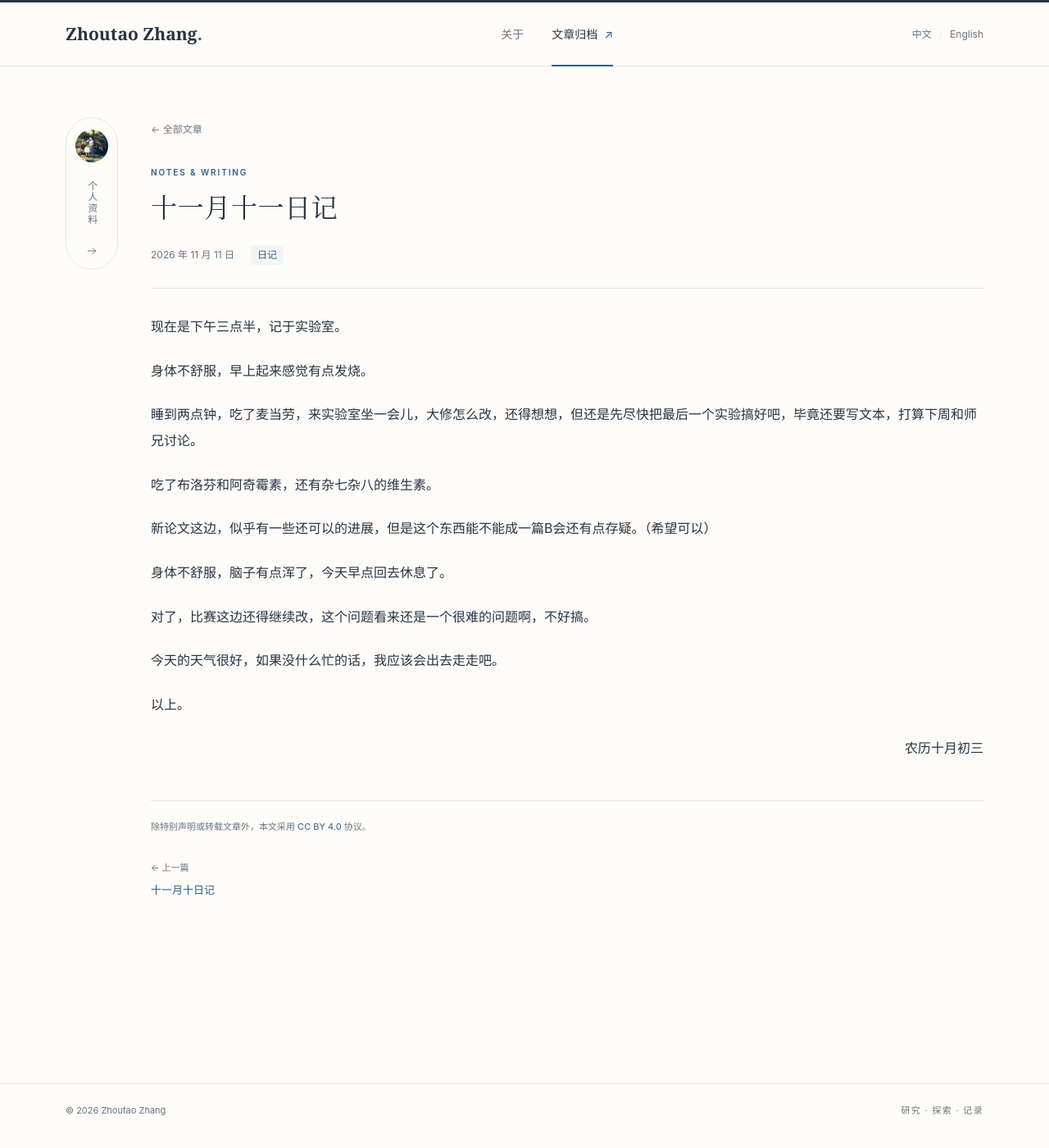
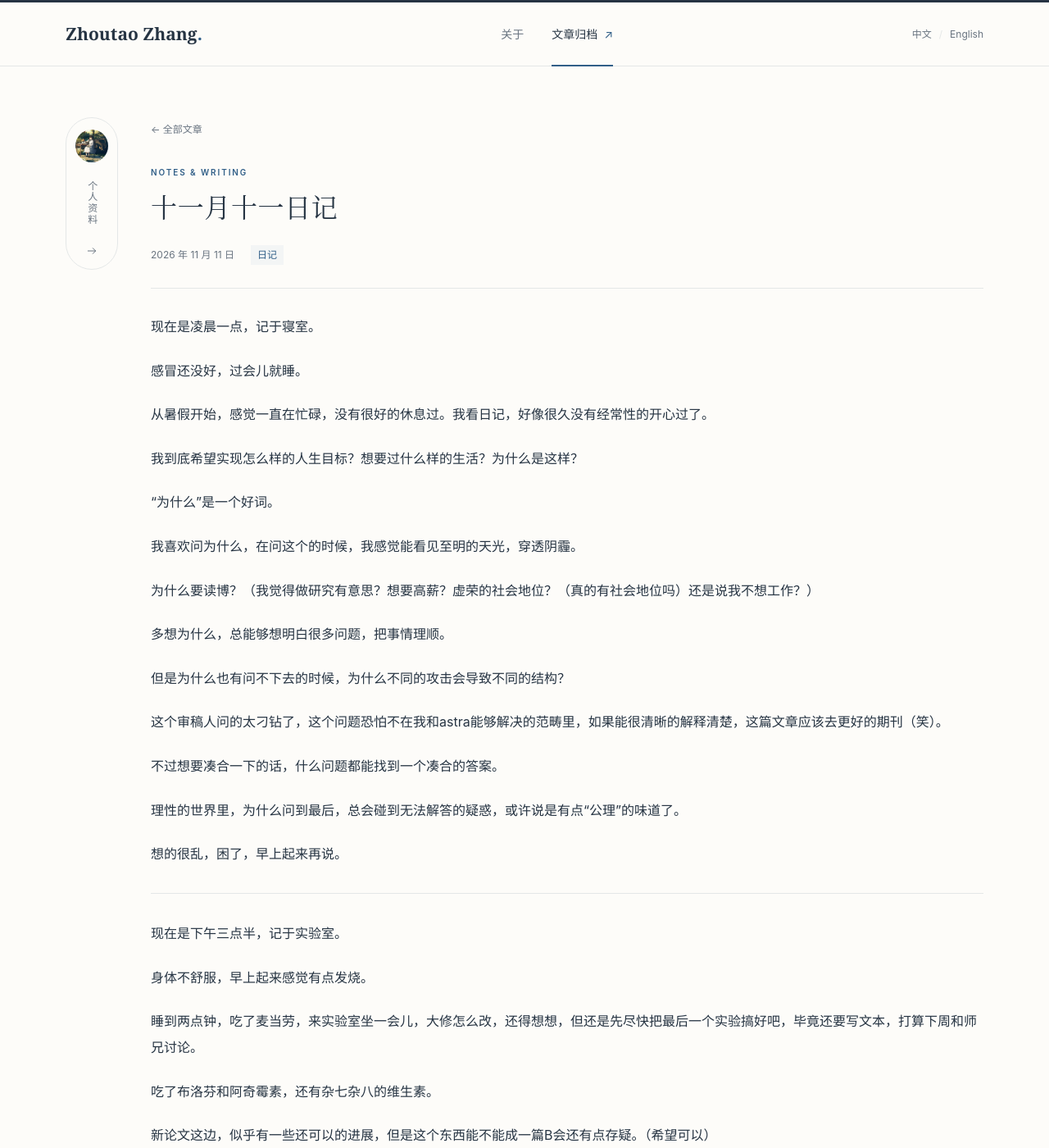
Before and after one commit to DuneArrakis/DuneArrakis.github.io, a Jekyll site: the page built from _posts/2026-11-11-十一月十一日记.md, in a window 1280 px wide and 1400 px high. Shown: the whole window at 82% size. Built offline with Jekyll 4.4.1, drawn with Linux system fonts in a browser that asks for light colours.

Commit message:
auto commit

```diff
--- a/_posts/2026-11-11-十一月十一日记.md
+++ b/_posts/2026-11-11-十一月十一日记.md
@@ -4,6 +4,35 @@ tags:
 
 - 日记
 ---
+
+现在是凌晨一点，记于寝室。
+
+感冒还没好，过会儿就睡。
+
+从暑假开始，感觉一直在忙碌，没有很好的休息过。我看日记，好像很久没有经常性的开心过了。
+
+我到底希望实现怎么样的人生目标？想要过什么样的生活？为什么是这样？
+
+“为什么”是一个好词。
+
+我喜欢问为什么，在问这个的时候，我感觉能看见至明的天光，穿透阴霾。
+
+为什么要读博？（我觉得做研究有意思？想要高薪？虚荣的社会地位？（真的有社会地位吗）还是说我不想工作？）
+
+多想为什么，总能够想明白很多问题，把事情理顺。
+
+但是为什么也有问不下去的时候，为什么不同的攻击会导致不同的结构？
+
+这个审稿人问的太刁钻了，这个问题恐怕不在我和astra能够解决的范畴里，如果能很清晰的解释清楚，这篇文章应该去更好的期刊（笑）。
+
+不过想要凑合一下的话，什么问题都能找到一个凑合的答案。
+
+理性的世界里，为什么问到最后，总会碰到无法解答的疑惑，或许说是有点“公理”的味道了。
+
+想的很乱，困了，早上起来再说。
+
+---
+
 现在是下午三点半，记于实验室。
 
 身体不舒服，早上起来感觉有点发烧。
```
